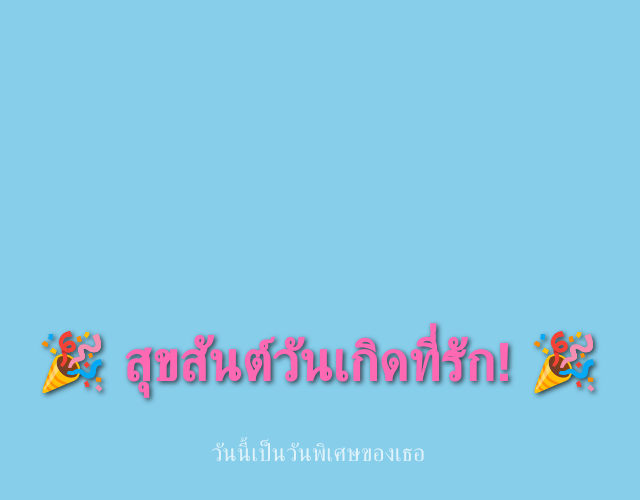
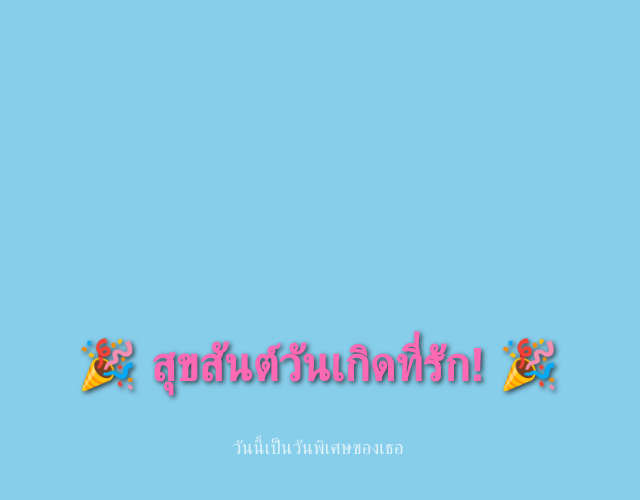
Before and after one commit to Phiyawat56/birthday-website, a plain HTML site: page index.html in a window 1280 px wide. Both pictures are taken after a click on the button "เปิดไฟ". Shown: the whole page, without its empty margins (322-962 px from the left). Drawn offline with Linux system fonts and the light colour scheme; a web font is replaced by a local one.

Commit message:
Add files via upload

```diff
--- a/index.html
+++ b/index.html
@@ -22,7 +22,7 @@
         }
 
         h1 {
-            font-size: 3.5em;
+            font-size: 3em; /* ปรับขนาดให้เหมาะกับทั้งสองแพลตฟอร์ม */
             margin: 20px 0;
             color: #ff69b4;
             text-shadow: 2px 2px 5px rgba(0, 0, 0, 0.7);
@@ -31,7 +31,7 @@
         }
 
         p {
-            font-size: 1.5em;
+            font-size: 1.2em; /* ปรับขนาดให้เหมาะกับทั้งสองแพลตฟอร์ม */
             margin: 20px 0;
             opacity: 0;
             transition: opacity 2s;
```
